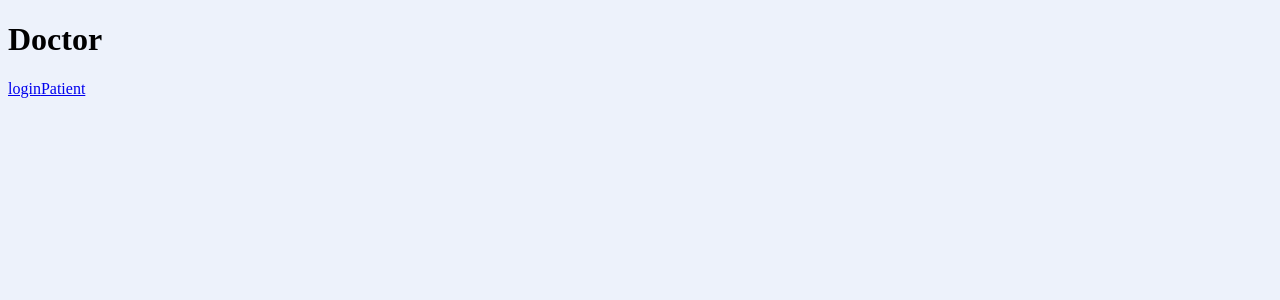
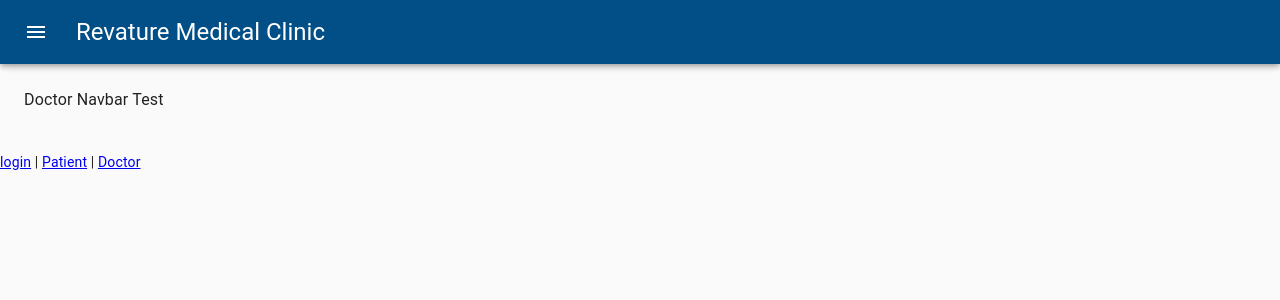
Before and after one commit to quachthanhhung12349/Project2-Team2-FrontEndNew, a React (Create React App) app in the folder frontend/: page /doctor in a window 1280 px wide. Shown: the top 300 px of the page. Built offline with nearby package versions, Linux system fonts and the light colour scheme.

Commit message:
updated doctors nav

```diff
--- a/frontend/src/App.tsx
+++ b/frontend/src/App.tsx
@@ -8,6 +8,7 @@ import { Admin } from './components/Admin';
 import { Doctor } from './components/Doctor';
 import { PatientHome } from './components/PatientHome';
 import { RequestList } from './components/RequestList';
+import { DoctorHome } from './components/DoctorHome';
 
 function App() {
   return (
@@ -18,13 +19,15 @@ function App() {
           <Route path="/register" component={Register} />
           <Route path="/login" component={Login} />
           <Route path="/admin" component={Admin} />
-          <Route path="/doctor" component={Doctor} />
+
           <Route path="/patient" component={PatientHome} />
           <Route path="/requestList" component={RequestList} />
+          <Route path="/doctor" component={DoctorHome} />
 
         </Switch>
-        <Link to="/login"> login</Link>
-        <Link to="/patient">Patient</Link>
+        <Link to="/login"> login</Link>&nbsp;|&nbsp;
+        <Link to="/patient">Patient</Link>&nbsp;|&nbsp;
+        <Link to="/doctor">Doctor</Link>&nbsp;
       </Router>
     </div>
   );
--- /dev/null
+++ b/frontend/src/components/DoctorHome.tsx
@@ -0,0 +1,22 @@
+import { Container } from '@material-ui/core';
+import { Router } from '@material-ui/icons';
+import React from 'react';
+import { Route, Switch } from 'react-router';
+import { Link } from 'react-router-dom';
+import '../assets/patient.scss'
+import { DoctorNavBar } from './DoctorNavBar';
+import { RequestList } from './RequestList';
+
+
+
+export const DoctorHome: React.FunctionComponent = () => {
+    return(
+        <>
+                <DoctorNavBar>
+                    <div>Doctor Navbar Test</div>
+                </DoctorNavBar>
+
+          </>
+
+    )
+}
```
Also changed, not shown: frontend/package.json (+6 -2 lines), 2 other files (tests, documents, lock files or other folders).
